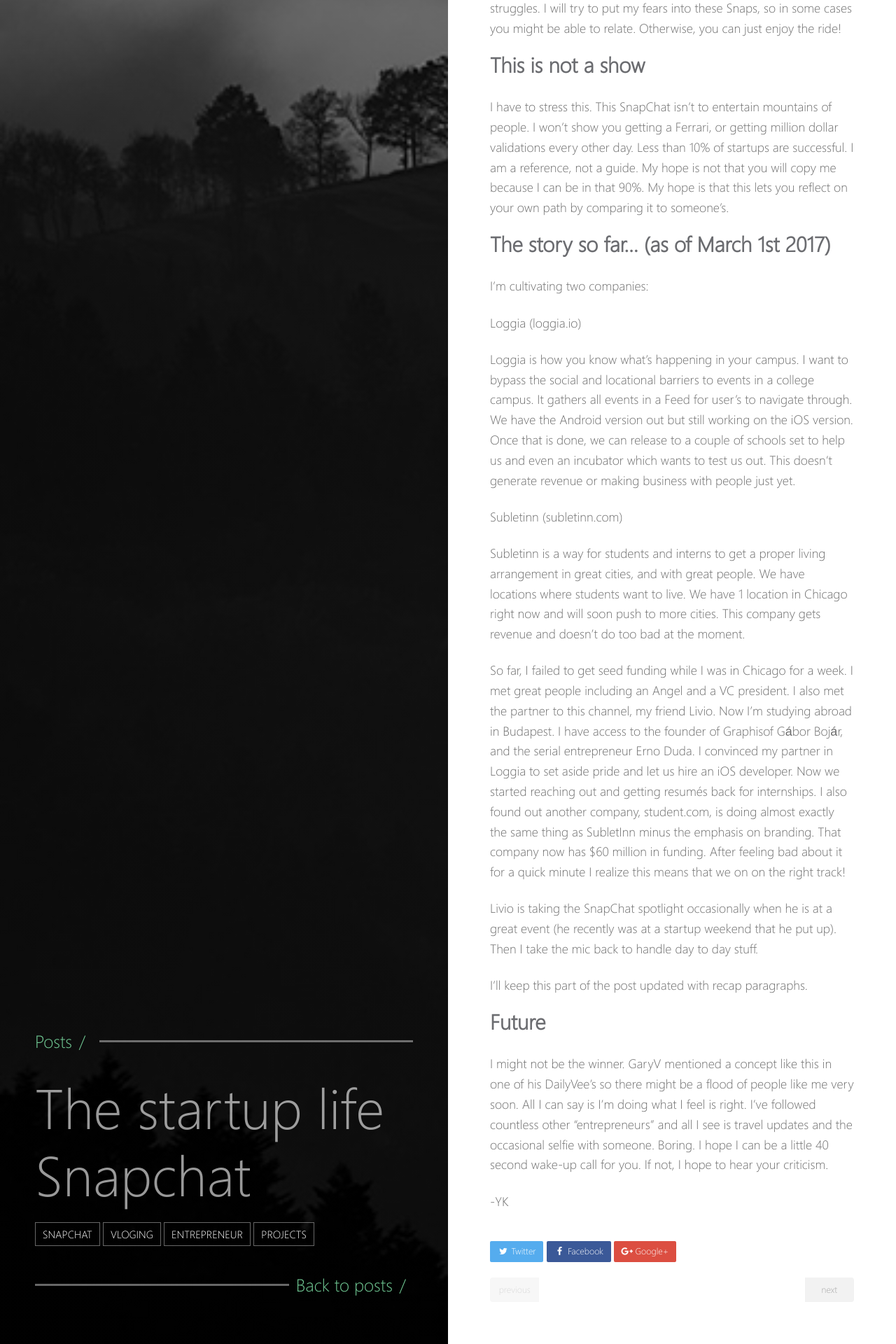
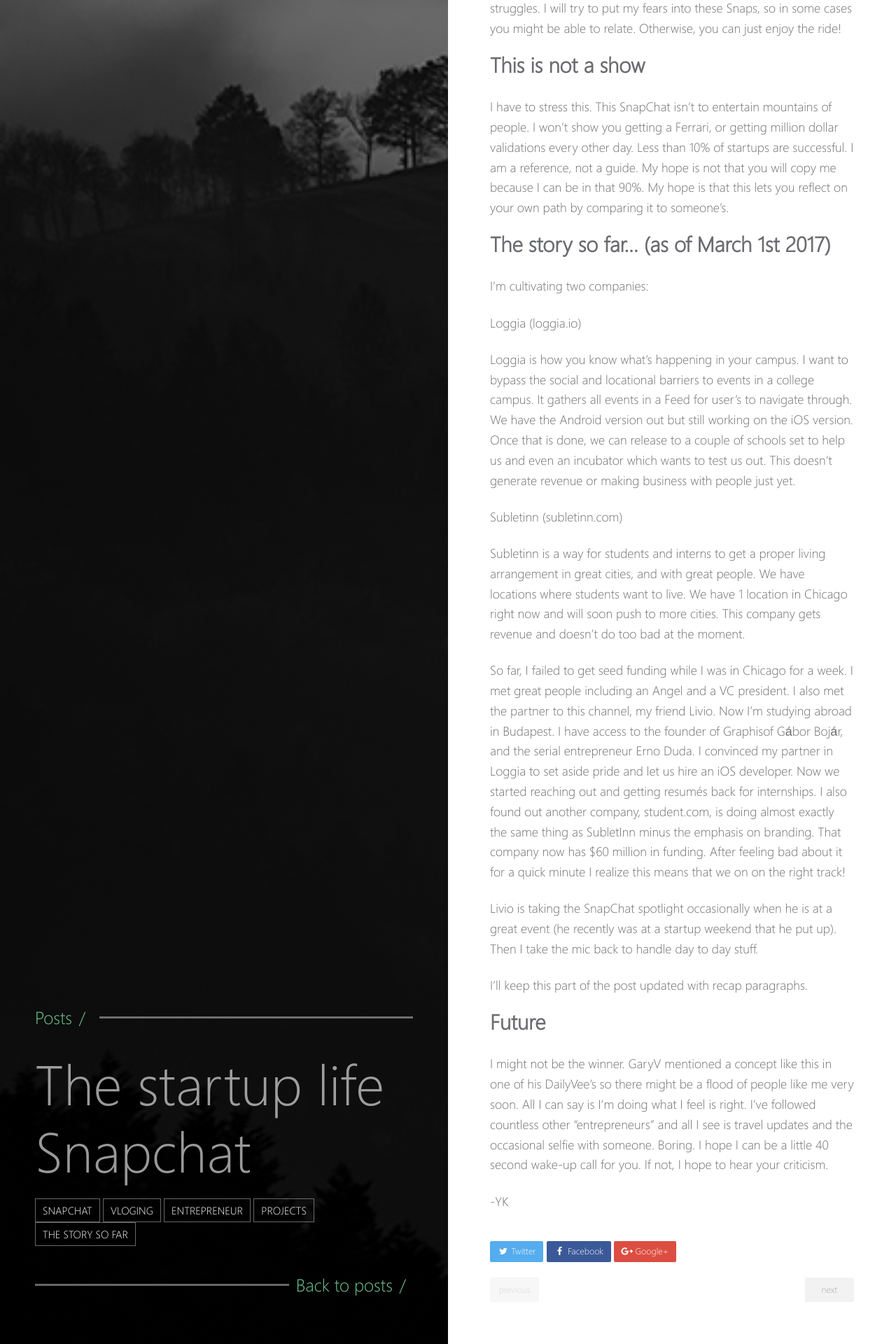
Before and after one commit to YazanKittaneh/yazan.io, a Jekyll site: the page built from _posts/2017-03-1-the-startup-life.md, in a window 1280 px wide. Shown: the part 1416-3336 px from the top of the page at 70% size. Built offline with Jekyll 4.4.1, drawn with Linux system fonts in a browser that asks for light colours.

Commit message:
added tags

```diff
--- a/_posts/2017-03-1-the-startup-life.md
+++ b/_posts/2017-03-1-the-startup-life.md
@@ -8,6 +8,7 @@
 - vloging
 - entrepreneur
 - projects
+- The Story So Far
 ---
 
 How badly would you love to look into Steve Job’s life as he was building Apple? How about Elon Musk as he was building PayPal?
```
